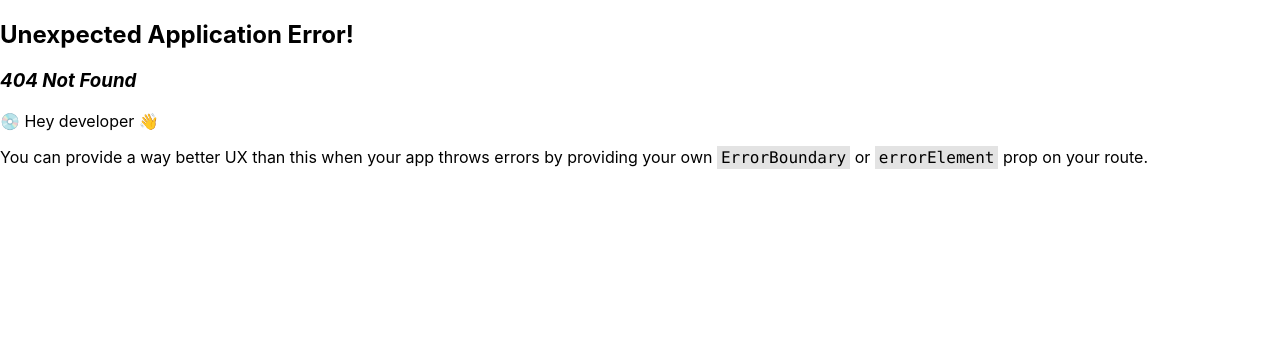
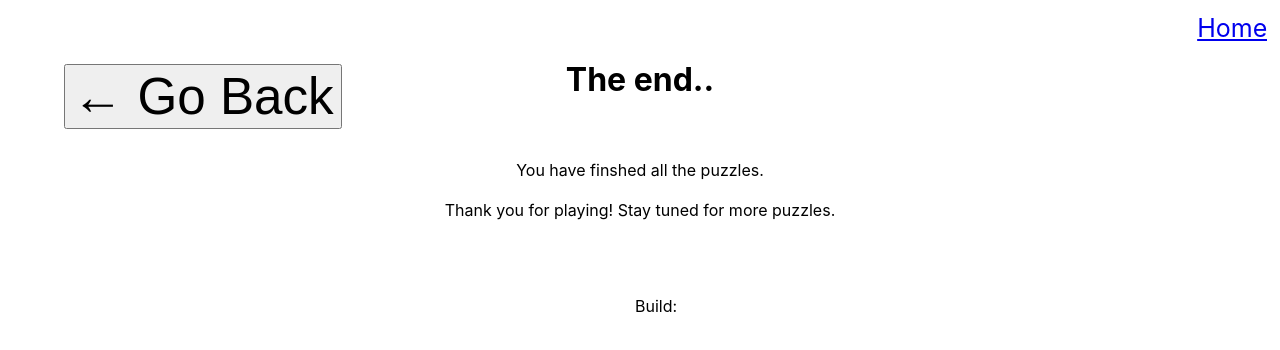
Before and after one commit to rachid-o/nonosuus, a React (Create React App) app: page /#/end in a window 1280 px wide. Before the commit this address had no page. Shown: the top 350 px of the page. Built offline with nearby package versions, Linux system fonts and the light colour scheme.

Commit message:
Show thank you page after finishing the last puzzle

```diff
--- a/src/App.tsx
+++ b/src/App.tsx
@@ -1,5 +1,5 @@
 import "./App.css";
-import { Outlet, useLocation, useNavigate } from "react-router-dom";
+import { Link, Outlet, useLocation, useNavigate } from "react-router-dom";
 // import { Outlet, useLocation } from "react-router-dom";
 
 const BackButton: React.FC = () => {
@@ -37,8 +37,15 @@ const App: React.FC = () => {
           paddingTop: "2vw",
           paddingBottom: "2vw",
           overflow: "hidden",
+          position: "relative",
         }}
       >
+        {location.pathname !== "/" && (
+          <Link to="/" style={{ position: "absolute", top: 0, right: 0, fontSize: "25px" }}>
+            Home
+          </Link>
+        )}
+
         <div>{location.pathname !== "/" && <BackButton />}</div>
         <div>
           <Outlet />
--- a/src/components/board/board.tsx
+++ b/src/components/board/board.tsx
@@ -3,13 +3,13 @@ import BoardState, { CellState } from "../board-state";
 import { divide, duck, heart, love, minus, plus } from "../puzzles/solutions";
 import { Grid, Position } from "../../common/grid";
 import Switch from "react-switch";
-import { Link, useParams } from "react-router-dom";
+import { Link, useNavigate, useParams } from "react-router-dom";
 
 export interface Puzzle {
   solution: Array<Position>;
 }
 const puzzleList = [minus, plus, divide, heart, love];
-// const puzzleList = [minus, love, plus];
+// const puzzleList = [minus, plus];
 
 const puzzles: { [key: string]: Puzzle } = Object.fromEntries(
   puzzleList.map((puzzle, index) => [(index + 1).toString(), { solution: puzzle }])
@@ -80,6 +80,8 @@ function getBoardState(puzzleId: string): BoardState {
 
 const Board: React.FC = () => {
   const { puzzleId } = useParams();
+  const navigate = useNavigate();
+
   if (puzzleId === undefined || puzzleId.trim() === "") {
     throw new Error("puzzleId is undefined");
   }
@@ -87,11 +89,20 @@ const Board: React.FC = () => {
 
   useEffect(() => {
     setIsLevelFinished(false);
-    setBoardState(getBoardState(puzzleId));
-  }, [puzzleId]);
+    let initialBoardState = getBoardState(puzzleId);
+    if (initialBoardState.grid.getHeight() === 1 && initialBoardState.grid.getWidth() === 1) {
+      console.info("Puzzle not found: ", puzzleId);
+      navigate("/end");
+    }
+    setBoardState(initialBoardState);
+  }, [puzzleId, navigate]);
 
   // const [boardState, setBoardState] = useState<BoardState>(new BoardState(boardGrid, solution));
   let initialBoardState = getBoardState(puzzleId);
+  // if (initialBoardState.grid.getHeight() === 1 && initialBoardState.grid.getWidth() === 1) {
+  //   console.info("Puzzle not found: ", puzzleId);
+  //   navigate("/end");
+  // }
 
   const [boardState, setBoardState] = useState<BoardState>(initialBoardState);
   const [fillOrMark, setFillOrMark] = useState<CellState>(CellState.Filled);
--- /dev/null
+++ b/src/pages/end/EndPage.tsx
@@ -0,0 +1,16 @@
+interface Props {}
+
+const EditorPage: React.FC<Props> = (props: Props) => {
+  return (
+    <div>
+      <h1>The end..</h1>
+      <br /> <br />
+      You have finshed all the puzzles.
+      <br /> <br />
+      Thank you for playing! Stay tuned for more puzzles.
+      <br /> <br /> <br /> <br />
+    </div>
+  );
+};
+
+export default EditorPage;
--- a/src/routes/Routes.tsx
+++ b/src/routes/Routes.tsx
@@ -3,6 +3,7 @@ import App from "../App";
 import HomePage from "../pages/home/HomePage";
 import EditorPage from "../pages/editor/EditorPage";
 import PuzzlePage from "../pages/puzzle/PuzzlePage";
+import EndPage from "../pages/end/EndPage";
 
 export const router = createHashRouter([
   {
@@ -18,6 +19,10 @@ export const router = createHashRouter([
         element: <PuzzlePage />,
       },
       {
+        path: "end",
+        element: <EndPage />,
+      },
+      {
         path: "editor",
         element: <EditorPage />,
       },
```
